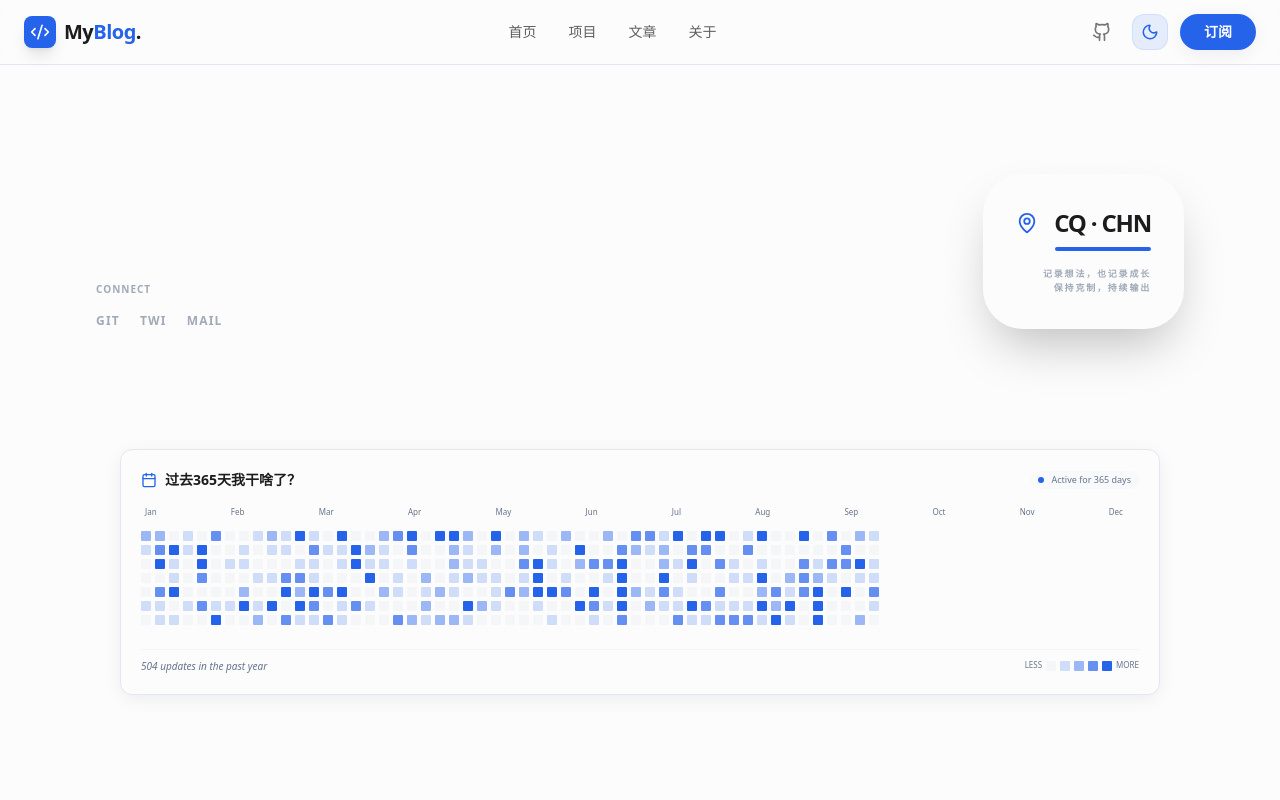
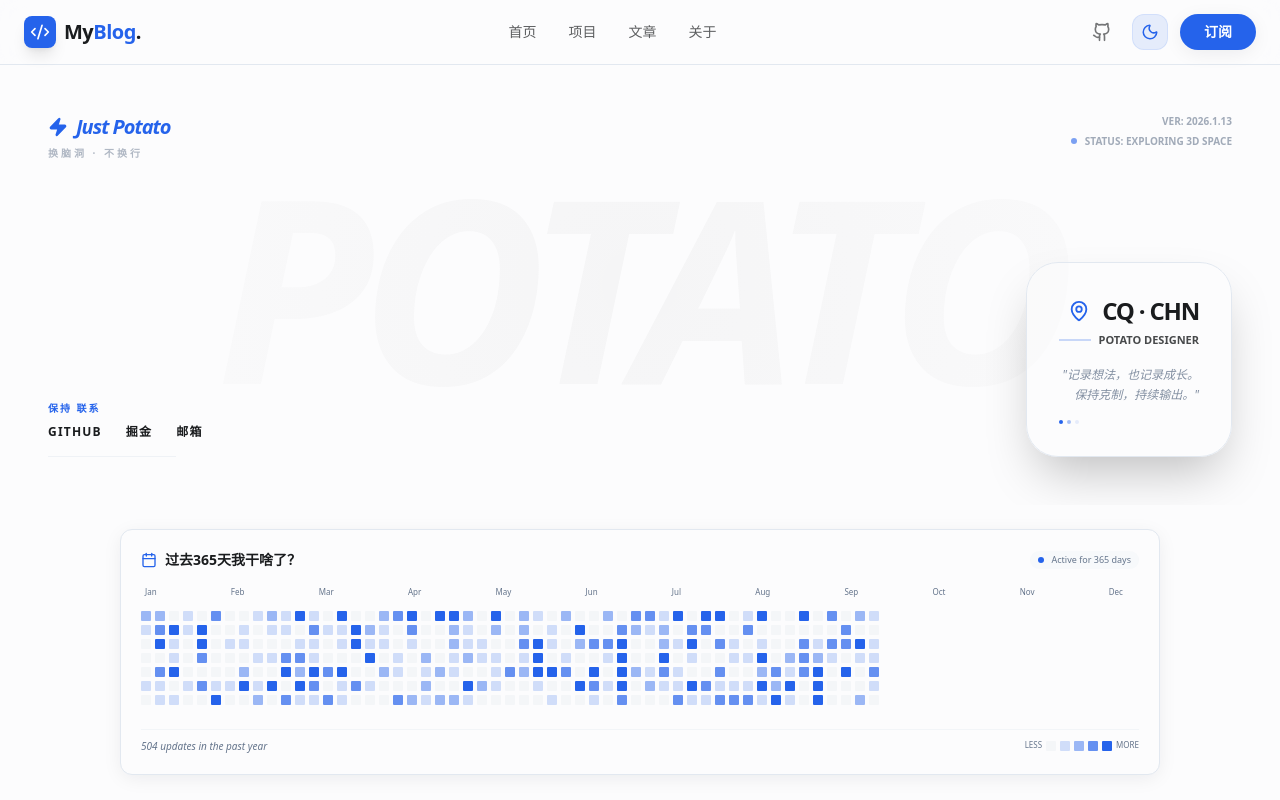
Before and after one commit to tudou0418/just-potato, a Next.js app: page / in a window 1280 px wide. Shown: the top 800 px of the page. Built offline with nearby package versions, Linux system fonts and the light colour scheme.

Commit message:
feat(Header): 添加移动端菜单支持
refactor(HeroVariant): 优化首页英雄区域布局和样式

feat: 新增3D角色交互组件

```diff
--- a/app/page.tsx
+++ b/app/page.tsx
@@ -55,6 +55,56 @@ const FRIENDS = [
  * HeroVariant 组件 - 适配 Tailwind CSS v4 与 Nordic Slate 主题
  * 包含：Zdog 3D 角色效果
  */
+// const HeroVariant = () => {
+//   const [isDark, setIsDark] = useState(false);
+
+//   useEffect(() => {
+//     const checkTheme = () => setIsDark(document.documentElement.classList.contains('dark'));
+//     checkTheme();
+//     const obs = new MutationObserver(checkTheme);
+//     obs.observe(document.documentElement, { attributes: true, attributeFilter: ['class'] });
+//     return () => obs.disconnect();
+//   }, []);
+
+//   return (
+//     <section className="relative w-full h-[45vh] flex items-center justify-center overflow-hidden">
+//       {/* Zdog 3D 角色背景 */}
+//       <div className="absolute inset-0 flex items-center justify-center">
+//         <ZdogBackground isDark={isDark} />
+//       </div>
+//       {/* 蒙版 */}
+//       <div className="absolute inset-0 pointer-events-none bg-radial-vignette opacity-95" />
+//       {/* UI 引导层 */}
+//       <div className="absolute inset-0 z-10 pointer-events-none flex flex-col justify-between p-12 lg:p-24">
+//         <div className="flex justify-center">
+//         </div>
+
+//         <div className="flex flex-col md:flex-row items-end justify-between gap-12 animate-reveal">
+//           <div className="flex flex-col gap-2 pointer-events-auto text-left opacity-60 hover:opacity-100 transition-opacity">
+//                <span className="text-[10px] font-black uppercase tracking-widest text-ui-text-muted mb-2">Connect</span>
+//                <div className="flex gap-5">
+//                  <a href="#" className="text-ui-text-muted hover:text-brand transition-all font-black uppercase text-xs tracking-widest">Git</a>
+//                  <a href="#" className="text-ui-text-muted hover:text-brand transition-all font-black uppercase text-xs tracking-widest">Twi</a>
+//                  <a href="#" className="text-ui-text-muted hover:text-brand transition-all font-black uppercase text-xs tracking-widest">Mail</a>
+//                </div>
+//             </div>
+
+//             <div className="flex flex-col items-end pointer-events-auto text-right bg-ui-surface/20 backdrop-blur-3xl p-8 rounded-[2.5rem] border border-white/5 shadow-2xl max-w-xs transition-all hover:-translate-y-2 duration-700 group">
+//               <div className="flex items-center gap-4 text-ui-text font-black text-2xl mb-2 tracking-tighter uppercase group-hover:text-brand transition-colors">
+//                 <MapPin size={22} className="text-brand" />
+//                 CQ · CHN
+//               </div>
+//               <div className="h-1 w-24 bg-brand rounded-full mb-4"></div>
+//               <p className="text-[9px] text-ui-text-muted font-black leading-relaxed opacity-60 uppercase tracking-[0.2em]">
+//                 记录想法，也记录成长<br/>
+//                 保持克制，持续输出
+//               </p>
+//             </div>
+//         </div>
+//       </div>
+//     </section>
+//   );
+// };
 const HeroVariant = () => {
   const [isDark, setIsDark] = useState(false);
 
@@ -67,45 +117,95 @@ const HeroVariant = () => {
   }, []);
 
   return (
-    <section className="relative w-full h-[45vh] flex items-center justify-center overflow-hidden">
-      {/* Zdog 3D 角色背景 */}
+    <section className="relative w-full h-[60vh] md:h-[55vh] flex items-center justify-center overflow-hidden">
+      {/* 1. 背景大型装饰文字 (让空间不再空旷) */}
+      <div className="absolute inset-0 flex items-center justify-center pointer-events-none select-none overflow-hidden">
+        <span className="text-[20vw] font-black text-ui-text/[0.03] uppercase tracking-tighter leading-none italic">
+          Potato
+        </span>
+      </div>
+
+      {/* 2. Zdog 3D 角色背景 */}
       <div className="absolute inset-0 flex items-center justify-center">
         <ZdogBackground isDark={isDark} />
       </div>
-      {/* 蒙版 */}
-      <div className="absolute inset-0 pointer-events-none bg-radial-vignette opacity-95" />
-      {/* UI 引导层 */}
-      <div className="absolute inset-0 z-10 pointer-events-none flex flex-col justify-between p-12 lg:p-24">
-        <div className="flex justify-center">
+
+      {/* 3. 渐变蒙版 */}
+      <div className="absolute inset-0 pointer-events-none bg-radial-vignette opacity-90" />
+
+      {/* 4. UI 交互/引导层 (HUD 风格布局) */}
+      <div className="absolute inset-0 z-10 pointer-events-none p-6 md:p-12 flex flex-col justify-between">
+
+        {/* --- Top Row: 品牌与状态 --- */}
+        <div className="flex justify-between items-start animate-reveal" style={{ animationDelay: '0.2s' }}>
+          <div className="flex flex-col gap-1 pointer-events-auto">
+             <div className="flex items-center gap-2 text-brand font-black italic tracking-tighter text-xl">
+               <Zap size={20} fill="currentColor" />
+               Just Potato
+             </div>
+             <div className="text-[10px] text-ui-text-muted font-bold tracking-[0.3em] uppercase opacity-50">
+               换脑洞 · 不换行
+             </div>
+          </div>
+
+          <div className="hidden md:flex flex-col items-end gap-1 text-[10px] font-bold text-ui-text-muted opacity-60">
+            <span>VER: 2026.1.13</span>
+            <div className="flex items-center gap-2">
+              <span className="w-1.5 h-1.5 rounded-full bg-brand animate-pulse"></span>
+              STATUS: EXPLORING 3D SPACE
+            </div>
+          </div>
         </div>
 
-        <div className="flex flex-col md:flex-row items-end justify-between gap-12 animate-reveal">
-          <div className="flex flex-col gap-2 pointer-events-auto text-left opacity-60 hover:opacity-100 transition-opacity">
-               <span className="text-[10px] font-black uppercase tracking-widest text-ui-text-muted mb-2">Connect</span>
-               <div className="flex gap-5">
-                 <a href="#" className="text-ui-text-muted hover:text-brand transition-all font-black uppercase text-xs tracking-widest">Git</a>
-                 <a href="#" className="text-ui-text-muted hover:text-brand transition-all font-black uppercase text-xs tracking-widest">Twi</a>
-                 <a href="#" className="text-ui-text-muted hover:text-brand transition-all font-black uppercase text-xs tracking-widest">Mail</a>
+        {/* --- Middle: 如果你觉得中心还是空，可以在这里加个微型指示器 --- */}
+
+        {/* --- Bottom Row: 连接与卡片 --- */}
+        <div className="flex flex-col md:flex-row items-end justify-between gap-12 animate-reveal" style={{ animationDelay: '0.5s' }}>
+
+          {/* 左下：连接社交媒体 */}
+          <div className="flex flex-col gap-4 pointer-events-auto text-left group">
+            <div className="flex flex-col gap-1">
+               <span className="text-[10px] font-black uppercase tracking-[0.2em] text-brand mb-1">保持 联系</span>
+               <div className="flex gap-6">
+                 {['GitHub', '掘金', '邮箱'].map((platform) => (
+                   <a key={platform} href="#" className="text-ui-text hover:text-brand transition-all font-black uppercase text-xs tracking-widest relative after:content-[''] after:absolute after:-bottom-1 after:left-0 after:w-0 after:h-0.5 after:bg-brand hover:after:w-full after:transition-all">
+                     {platform}
+                   </a>
+                 ))}
                </div>
             </div>
+            <div className="w-32 h-px bg-ui-border/50 group-hover:w-48 transition-all duration-700"></div>
+          </div>
 
-            <div className="flex flex-col items-end pointer-events-auto text-right bg-ui-surface/20 backdrop-blur-3xl p-8 rounded-[2.5rem] border border-white/5 shadow-2xl max-w-xs transition-all hover:-translate-y-2 duration-700 group">
-              <div className="flex items-center gap-4 text-ui-text font-black text-2xl mb-2 tracking-tighter uppercase group-hover:text-brand transition-colors">
-                <MapPin size={22} className="text-brand" />
-                CQ · CHN
-              </div>
-              <div className="h-1 w-24 bg-brand rounded-full mb-4"></div>
-              <p className="text-[9px] text-ui-text-muted font-black leading-relaxed opacity-60 uppercase tracking-[0.2em]">
-                记录想法，也记录成长<br/>
-                保持克制，持续输出
-              </p>
+          {/* 右下：身份卡片 */}
+          <div className="flex flex-col items-end pointer-events-auto text-right bg-ui-surface/40 backdrop-blur-2xl p-6 md:p-8 rounded-[2rem] border border-ui-border shadow-2xl max-w-[280px] transition-all hover:-translate-y-2 duration-700 group">
+            <div className="flex items-center gap-3 text-ui-text font-black text-2xl mb-1 tracking-tighter uppercase group-hover:text-brand transition-colors">
+              <MapPin size={22} className="text-brand" />
+              CQ · CHN
             </div>
+
+            <div className="text-[11px] text-ui-text font-bold mb-4 flex items-center gap-2 opacity-80">
+               <span className="w-8 h-[2px] bg-brand/30"></span>
+               POTATO DESIGNER
+            </div>
+
+            <p className="text-[12px] text-ui-text-muted font-medium leading-relaxed italic opacity-80 group-hover:opacity-100 transition-opacity">
+              "记录想法，也记录成长。<br/>
+              保持克制，持续输出。"
+            </p>
+
+            <div className="mt-4 flex gap-1 self-start">
+               <div className="w-1 h-1 bg-brand rounded-full"></div>
+               <div className="w-1 h-1 bg-brand/40 rounded-full"></div>
+               <div className="w-1 h-1 bg-brand/10 rounded-full"></div>
+            </div>
+          </div>
+
         </div>
       </div>
     </section>
   );
 };
-
 const CalendarSection = () => {
   const [calendarData, setCalendarData] = useState<Array<{ date: string; count: number }>>([]);
   const [isMounted, setIsMounted] = useState(false);
```
Also changed, not shown: components/Header.tsx (+62 -3 lines).
